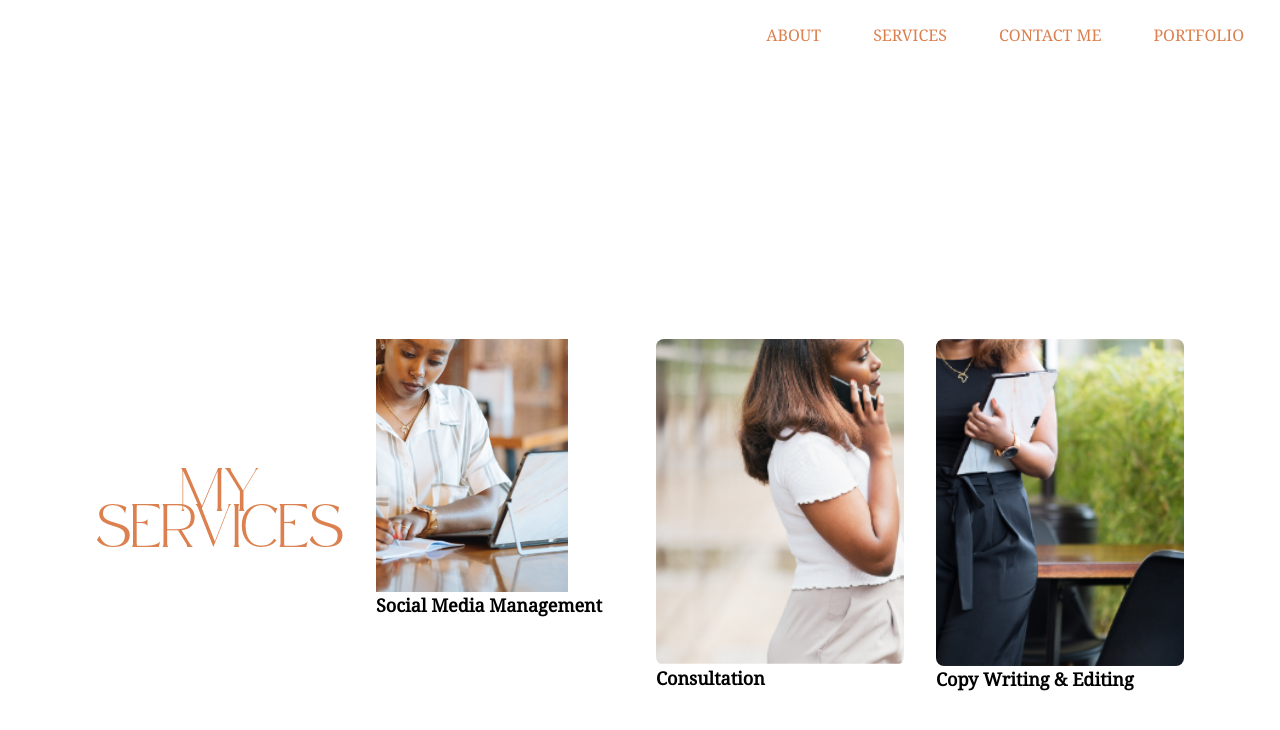
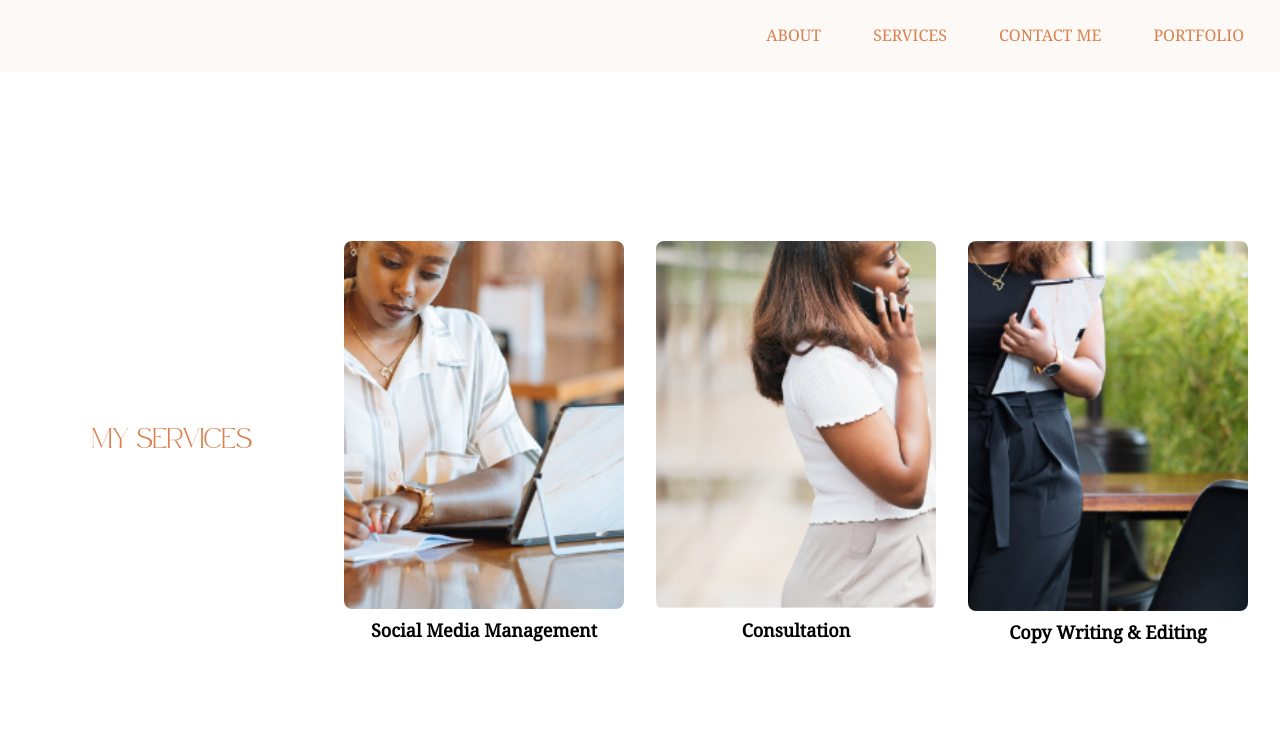
Before and after one commit to ElNgatia/olivia-portfolio, a React (Create React App) app: page /services in a window 1280 px wide. Shown: the top 730 px of the page. Built offline with nearby package versions, Linux system fonts and the light colour scheme.

Commit message:
redesign

```diff
--- a/src/App.js
+++ b/src/App.jsx
@@ -6,6 +6,7 @@ import MyWork from "./components/Mywork";
 import Navbar from "./components/Navbar";
 import Services from "./components/Services";
 import Testimonials from "./components/Testimonials";
+import SocialMediaManagement from "./components/SocialMediaManagement";
 import { Routes, Route } from "react-router-dom";
 function App() {
   return (
@@ -16,6 +17,7 @@ function App() {
         <Route path="/" element={<Home />} />
         <Route path="/about" element={<About />} />
         <Route path="/services" element={<Services />} />
+        <Route path="/services/social-media-management" element={<SocialMediaManagement/>}></Route>
         <Route path="/mywork" element={<MyWork />} />
         <Route path="/contact" element={<Contact />} />
         <Route path="/testimonials" element={<Testimonials />} />
--- a/src/components/Navbar.js
+++ b/src/components/Navbar.jsx
@@ -6,7 +6,7 @@ export default function Navbar() {
     setIsNavOpen(false);
   };
   return (
-    <header className="bg-white bg-opacity-50 fixed  top-0 w-full font-droidserif z-9999 md:sticky">
+    <header className="bg-orange bg-opacity-5 fixed md:fixed top-0 w-full font-droidserif">
       <div className=" flex items-center justify-end py-6 mx-4">
         <nav>
           <section className="mobile-menu flex md:hidden ">
--- a/src/components/Services.js
+++ b/src/components/Services.js
@@ -6,62 +6,61 @@ export default function Services() {
       id="services"
       className="flex lg:flex-row items-center sm:flex-col min-h-screen pt-24 bottom-0"
     >
-      <div className="container h-full mx-auto items-center font-droidserif">
-       <div className="md:flex">
-       <div className="grid grid-cols-1 auto-grid gap-8 md:grid-cols-4 sm:p-16 sm:m-8">
-          <div className="relative content-center">
-            <h1 className="text-3xl mb-4 font-safiramarch text-orange text-center ">
+      <div className="container mx-auto lg:w-full justify-center items-center md:px-4 md:py-8 font-droidserif">
+        <div>
+          <div className="m-4">
+            <div className=" grid grid-cols-1 gap-8 md:grid-cols-4 auto-rows-fr ">
+              <div className="content-center">
+                <h1 className="text-3xl md:text-sm mb-4 font-safiramarch text-orange text-center ">
                   MY SERVICES
                 </h1>
               </div>
-          {/* Image 1 */}
-          <div className="relative ">
-            <div className="items-center justify-end bg-black bg-opacity-50 hover:bg-opacity-75 transition duration-300">
-              <a href="/social-media-management">
+
+              <div>
+                <div className="items-center justify-end  hover:brightness-105 transition duration-300">
+                  <a href="/services/social-media-management">
                     <img
-                  className="h-full w-full object-cover md:h-full md:w-48 cursor-pointer"
+                      className=" h-1/2 w-1/2 object-cover rounded-lg cursor-pointer md:w-full mb-2"
                       alt="Social Media Management"
                       src="./image_3.png"
                     />
-              </a>
-              <h2 className="text-black text-lg font-bold mb-2">
+                    <h2 className="text-black text-lg font-bold mb-2 text-center">
                       Social Media Management
                     </h2>
+                  </a>
                 </div>
               </div>
-          {/* Image 2 */}
-          <div className="relative">
-            <div className="items-center justify-end bg-black bg-opacity-50 hover:bg-opacity-75 transition duration-300">
+              <div>
+                <div className="items-center justify-end hover:brightness-105 transition duration-300">
                   <a href="/coaching">
                     <img
-                  className="h-full w-full object-cover rounded-lg cursor-pointer"
+                      className=" h-1/2 w-1/2 object-cover rounded-lg cursor-pointer md:w-full mb-2"
                       alt="Coaching"
                       src="./image_1.png"
                     />
-              </a>
-              <h2 className="text-black text-lg font-bold mb-2">
+                    <h2 className="text-black text-lg font-bold mb-2 text-center">
                       Consultation
                     </h2>
+                  </a>
                 </div>
               </div>
-          {/* Image 3 */}
-          <div className="relative">
-            <div className="items-center justify-end bg-black bg-opacity-50 hover:bg-opacity-75 transition duration-300">
+              <div>
+                <div className="items-center justify-end hover:brightness-105 transition duration-300">
                   <a href="/copy-writing-editing">
                     <img
-                  className="h-full w-full object-cover rounded-lg cursor-pointer"
+                      className=" h-1/2 w-1/2 object-cover rounded-lg cursor-pointer md:w-full mb-2 "
                       alt="Coaching & Training"
                       src="./image_2.png"
                     />
-              </a>
-              <h2 className="text-black text-lg font-bold">
+                    <h2 className="text-black text-lg font-bold mb-2 text-center">
                       Copy Writing & Editing
                     </h2>
+                  </a>
                 </div>
               </div>
             </div>
           </div>
-
+        </div>
       </div>
     </div>
   );
--- /dev/null
+++ b/src/components/SocialMediaManagement.js
@@ -0,0 +1,47 @@
+import React from "react";
+
+
+export default function SocialMediaManagement() {
+  return (
+    <section
+      id="socialmedia"
+      className="flex lg:flex-row sm:flex-col min-h-screen pt-24 bottom-0 font-droidserif "
+    >
+      <div className="flex-row container mx-auto px-4 h-full  justify-around">
+        <div className="">
+          <h2 className="lg:text-3xl md:text-base m-4 font-safiramarch text-orange text-center ">
+            Social Media Management And Curation
+          </h2>
+        </div>
+        <div className="md:flex items-center justify-center">
+          <div className="container mx-auto lg:flex-grow sm:flex-shrink md:w-1/2 sm:w-1/8 flex-col sm:text-left md:text-left justify-center place-content-center place-items-center items-center ">
+            <p className="lg:text-3xl mb-8 leading-relaxed md:text-base sm:text-sm ml-10">
+              In this package, you get:
+              <ul className="list-disc ml-4 mb-4">
+                <li>Social Media Audits</li>
+                <li>Content Curation & Ideation</li>
+                <li>Content Design & Copy</li>
+                <li>Social Media Strategy</li>
+                <li>Post Analysis & Reporting</li>
+                <li>Content Shoot Coordination</li>
+              </ul>
+
+            </p>
+            <p className="text-brown lg:text-2xl">
+            Investment: Ksh. 40,000 - 50,000 monthly
+            </p>
+          </div>
+          <div className="md:shrink-0 md:mr-16">
+            <img
+              className="h-48 w-48 object-cover md:h-full md:w-48"
+              alt="Olivia"
+              style={{ width: "100%" }}
+              src="/olivia.jpg"
+            />
+
+          </div>
+        </div>
+      </div>
+    </section>
+  );
+}
--- a/tailwind.config.js
+++ b/tailwind.config.js
@@ -5,6 +5,7 @@ module.exports = {
     colors: {
       orange: "#db804e",
       white: "#ffffff",
+      brown: "#a36209"
     },
     fontFamily: {
       merriweather: ["Merriweather-Regular", "serif"],
```
Also changed, not shown: src/components/Mywork.js (+11 -34 lines), src/components/About.jsx (renamed from src/components/About.js), src/components/Contact.jsx (renamed from src/components/Contact.js), src/components/Home.jsx (renamed from src/components/Home.js), src/components/SocialMediaManagement.jsx (deleted). Lines whose indentation alone changed are shown as unchanged.
